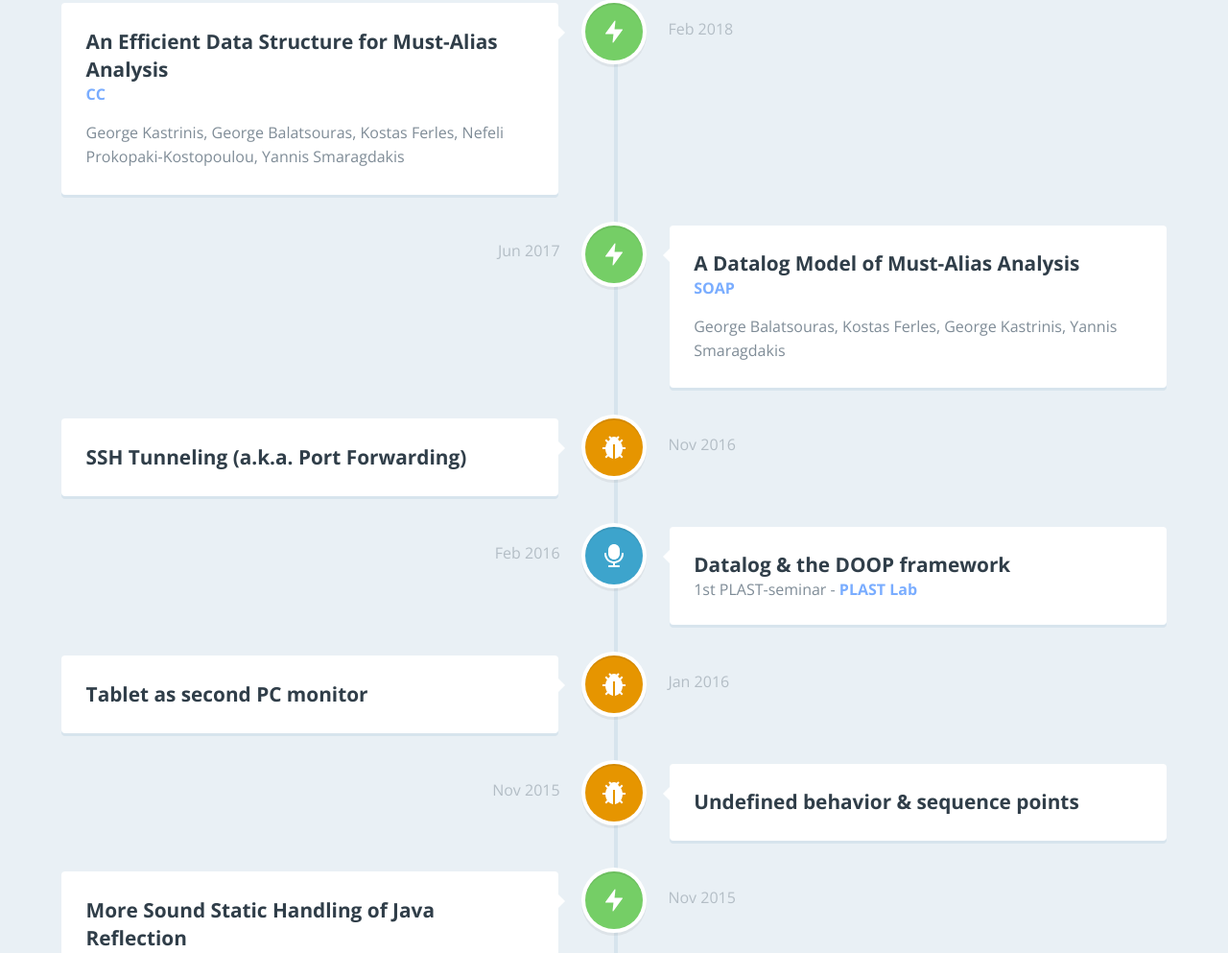
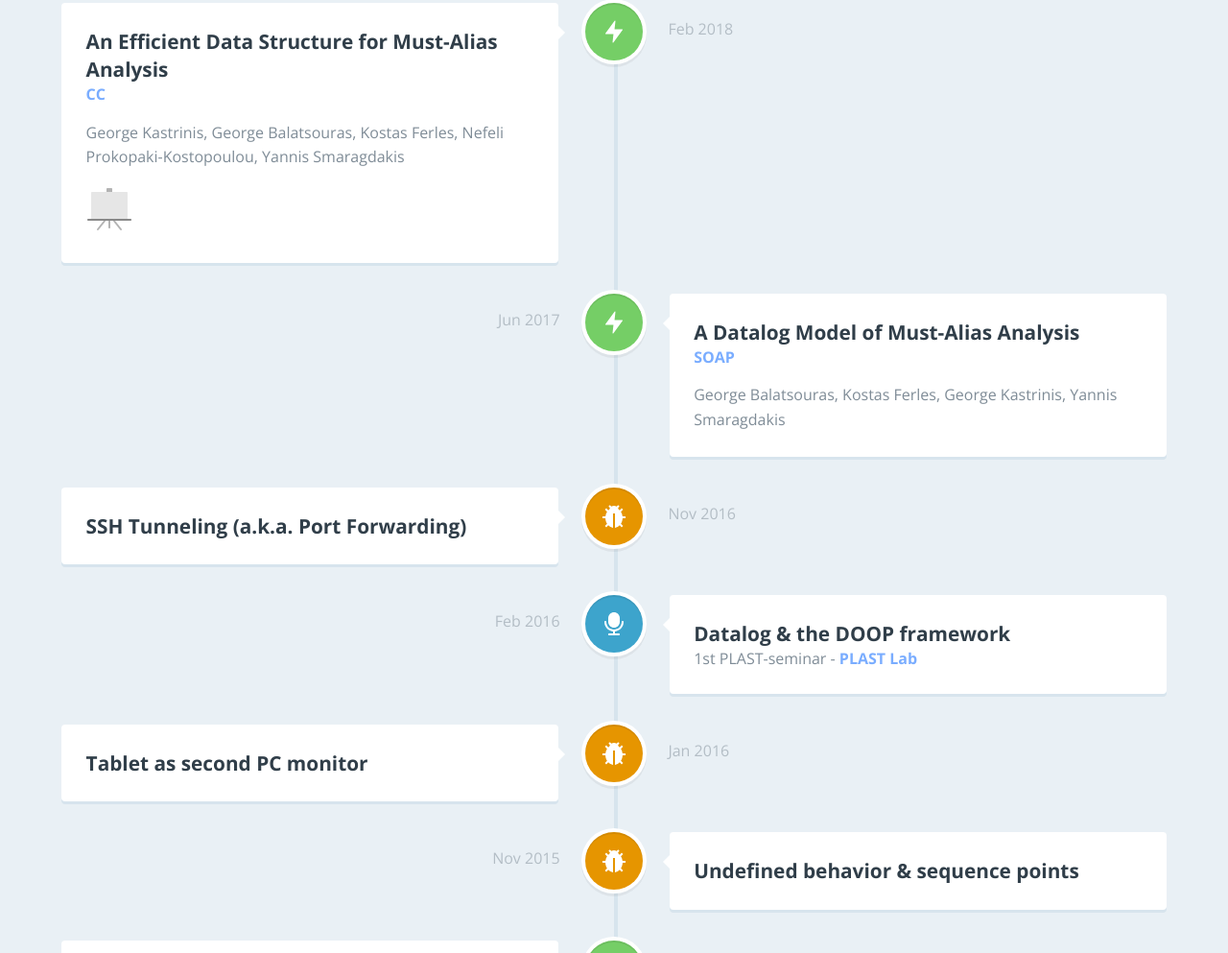
Before and after one commit to gkastrinis/gkastrinis.github.io, a plain HTML site: page index.html in a window 1280 px wide. Shown: the part 871-1864 px from the top of the page at 96% size. Drawn offline with nearby package versions, Linux system fonts and the light colour scheme; a web font is replaced by a local one.

Commit message:
Update with must slides

```diff
--- a/index.html
+++ b/index.html
@@ -44,7 +44,7 @@
 		<div class="gk-timeline-content">
 			<h2><a href="https://gkastrinis.github.io/pdf/must-alias-cc18.pdf">An Efficient Data Structure for Must-Alias Analysis</a></h2>
 			<h3><a href="https://cc-conference.github.io/18/">CC</a></h3>
-			<p>George Kastrinis, George Balatsouras, Kostas Ferles, Nefeli Prokopaki-Kostopoulou, Yannis Smaragdakis</p>
+			<p>George Kastrinis, George Balatsouras, Kostas Ferles, Nefeli Prokopaki-Kostopoulou, Yannis Smaragdakis</p><p><a href="https://gkastrinis.github.io/pdf/cc2018-must.pdf"><img src="img/slides-c.svg" alt="Picture"></a></p>
 			<span class="gk-date">Feb 2018</span>
 		</div>
 	</div>
```
Also changed, not shown: 1 other file.
